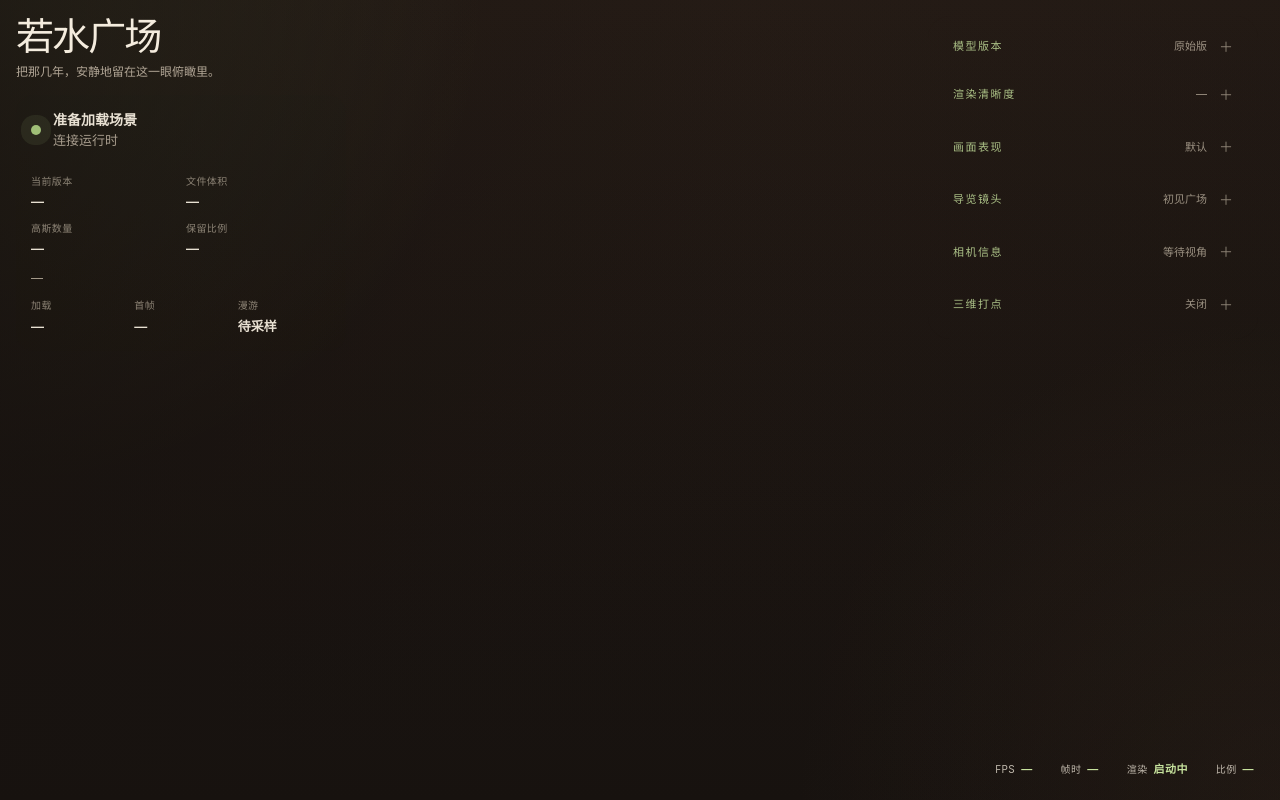
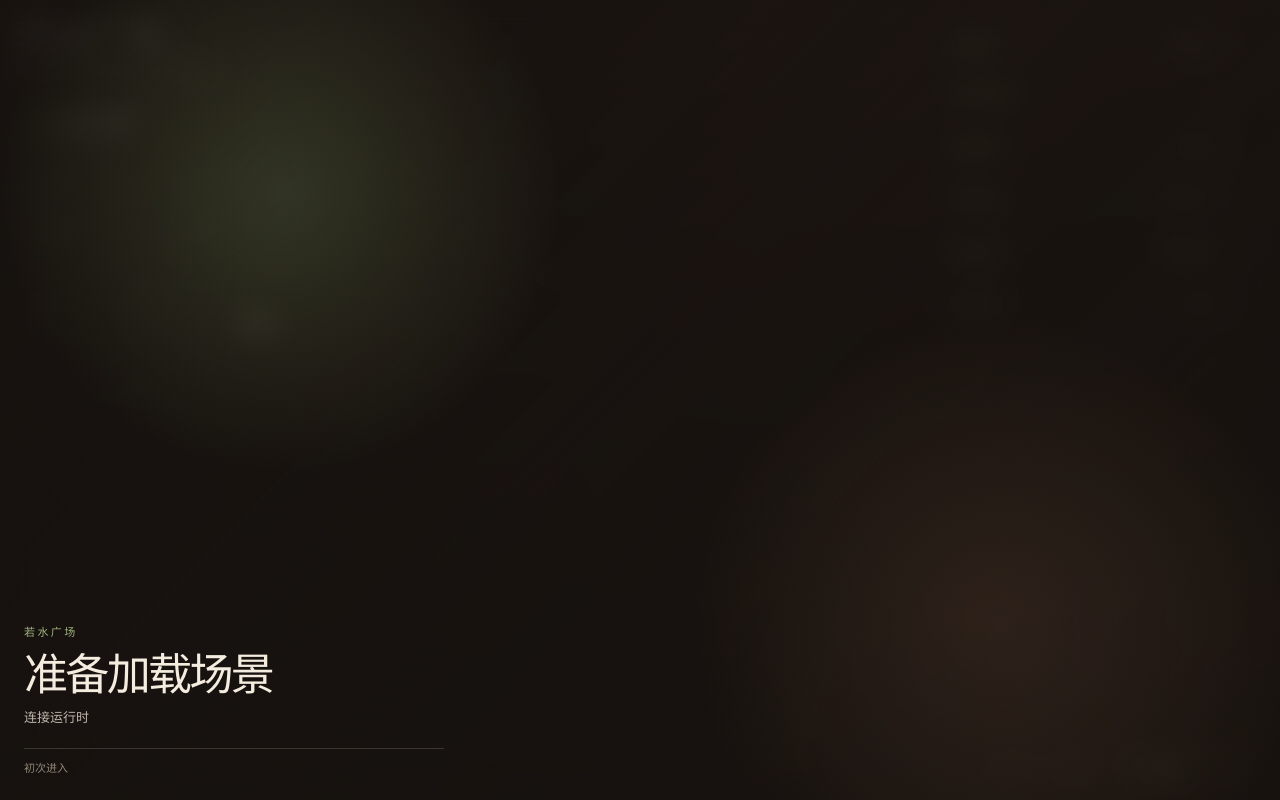
Before and after one commit to Taz-dingo/ruoshui, a React (Vite) app in the folder web/: page / in a window 1280 px wide. Built offline with nearby package versions, Linux system fonts and the light colour scheme.

Commit message:
feat: add viewer loading overlay

```diff
--- a/web/src/app/App.tsx
+++ b/web/src/app/App.tsx
@@ -5,6 +5,7 @@ import { CameraPanel } from '../components/viewer/CameraPanel';
 import { HeroPanel } from '../components/viewer/HeroPanel';
 import { HighlightAuthoringSection } from '../components/viewer/HighlightAuthoringSection';
 import { HighlightLayer } from '../components/viewer/HighlightLayer';
+import { LoadingOverlay } from '../components/viewer/LoadingOverlay';
 import { PresetsSection } from '../components/viewer/PresetsSection';
 import { RenderScaleSection } from '../components/viewer/RenderScaleSection';
 import { SceneLookSection } from '../components/viewer/SceneLookSection';
@@ -47,6 +48,7 @@ function App({
     <main className="shell">
       <div className="scene" ref={sceneContainerRef} />
       <HighlightLayer highlights={data.highlights ?? []} />
+      <LoadingOverlay />
       <div className="hud">
         <section className="rail">
           <HeroPanel
--- /dev/null
+++ b/web/src/components/viewer/LoadingOverlay.tsx
@@ -0,0 +1,35 @@
+import { useViewerUiStore } from '../../ui/state/viewer-ui-store';
+
+function LoadingOverlay() {
+  const loading = useViewerUiStore((store) => store.loading);
+  const status = useViewerUiStore((store) => store.status);
+  const sceneMeta = useViewerUiStore((store) => store.sceneMeta);
+
+  return (
+    <div
+      aria-hidden={!loading.visible}
+      className={`loading-overlay${loading.visible ? ' is-visible' : ''}`}
+      data-mode={loading.mode}
+    >
+      <div className="loading-overlay-scrim" />
+      <div className="loading-overlay-copy">
+        <span className="loading-overlay-kicker">若水广场</span>
+        <h2>{status.title}</h2>
+        <p>{status.detail}</p>
+        <div className="loading-overlay-track" aria-hidden="true">
+          <span className="loading-overlay-track-fill" />
+        </div>
+        <div className="loading-overlay-meta">
+          <span>
+            {loading.mode === 'boot' ? '初次进入' : '版本切换'}
+          </span>
+          {sceneMeta.title !== '—' ? <span>{sceneMeta.title}</span> : null}
+        </div>
+      </div>
+    </div>
+  );
+}
+
+export {
+  LoadingOverlay
+};
--- a/web/src/runtime/runtime-factory.ts
+++ b/web/src/runtime/runtime-factory.ts
@@ -30,6 +30,7 @@ interface CreateViewerRuntimeArgs {
   createBenchmark: (variantId: string) => VariantBenchmark;
   getVariantBenchmark: (variantId: string) => VariantBenchmark | null;
   publishVariantBenchmark: (variantId: string) => void;
+  setStatus?: (title: string, detail: string) => void;
   updateBenchmarkRoute: (runtimeState: any, dt: number) => boolean;
   getActiveRouteId: () => string | null;
   stopActiveBenchmarkRoute: (summaryText?: string, status?: string) => void;
@@ -51,6 +52,7 @@ function createViewerRuntime({
   createBenchmark,
   getVariantBenchmark,
   publishVariantBenchmark,
+  setStatus,
   updateBenchmarkRoute,
   getActiveRouteId,
   stopActiveBenchmarkRoute,
@@ -174,6 +176,7 @@ function createViewerRuntime({
     createBenchmark: () => createBenchmark(variant.id),
     publishVariantBenchmark,
     configureUnifiedGsplat,
+    setStatus,
     trackFirstFrame: (targetApp, variantId, switchStartedAt) =>
       trackBenchmarkFirstFrame(
         targetApp,
--- a/web/src/runtime/variant-loader.ts
+++ b/web/src/runtime/variant-loader.ts
@@ -6,6 +6,7 @@ interface LoadRuntimeVariantArgs {
   createBenchmark: () => any;
   publishVariantBenchmark: (variantId: string) => void;
   configureUnifiedGsplat: (app: any, variant: any) => any;
+  setStatus?: (title: string, detail: string) => void;
   trackFirstFrame: (app: any, variantId: string, switchStartedAt: number) => void;
 }
 
@@ -68,6 +69,7 @@ async function loadVariantIntoRuntime({
   createBenchmark,
   publishVariantBenchmark,
   configureUnifiedGsplat,
+  setStatus,
   trackFirstFrame
 }: LoadRuntimeVariantArgs) {
   if (!runtimeState?.app) {
@@ -87,6 +89,7 @@ async function loadVariantIntoRuntime({
   runtimeState.routeRecord = null;
   runtimeState.unifiedLodState = null;
 
+  setStatus?.('加载中', `读取 ${variant.name} 资源`);
   const assetLoadStartedAt = performance.now();
   const loadedSplatAsset = await loadGsplatAsset(pc, runtimeState, variant.id, variant.assetUrl);
 
@@ -96,10 +99,12 @@ async function loadVariantIntoRuntime({
     return;
   }
 
+  setStatus?.('解析中', '整理高斯索引与场景层级');
   attachLoadedSplat(pc, runtimeState, loadedSplatAsset, variant, configureUnifiedGsplat);
 
   benchmark.loadMs = performance.now() - assetLoadStartedAt;
   publishVariantBenchmark(variant.id);
+  setStatus?.('显影中', '把校园细节落到当前视角');
   trackFirstFrame(runtimeState.app, variant.id, timings.switchStartedAt);
   runtimeState.requestRender?.();
 }
--- a/web/src/runtime/viewer-runtime-controller.ts
+++ b/web/src/runtime/viewer-runtime-controller.ts
@@ -31,6 +31,7 @@ interface CreateViewerRuntimeControllerArgs {
   renderCameraMeta: (runtimeState: any) => void;
   renderHighlightOverlay: (runtimeState: any) => void;
   renderPerfHud: (runtimeState: any) => void;
+  setStatus: (title: string, detail: string) => void;
 }
 
 function createViewerRuntimeController({
@@ -54,6 +55,7 @@ function createViewerRuntimeController({
   renderCameraMeta,
   renderHighlightOverlay,
   renderPerfHud,
+  setStatus,
 }: CreateViewerRuntimeControllerArgs) {
   function stopBenchmarkRoute(runtimeState: any, status = "aborted") {
     stopBenchmarkPlaybackRoute({
@@ -117,6 +119,7 @@ function createViewerRuntimeController({
       createBenchmark,
       getVariantBenchmark,
       publishVariantBenchmark,
+      setStatus,
       updateBenchmarkRoute,
       getActiveRouteId,
       stopActiveBenchmarkRoute: (summaryText?: string, status?: string) =>
--- a/web/src/style.css
+++ b/web/src/style.css
@@ -72,6 +72,76 @@
 
   .highlight-layer {
     @apply pointer-events-none absolute inset-0 z-[2];
+  }
+
+  .loading-overlay {
+    @apply pointer-events-none absolute inset-0 z-[5] opacity-0 transition-opacity duration-300 ease-out;
+  }
+
+  .loading-overlay.is-visible {
+    @apply pointer-events-auto opacity-100;
+  }
+
+  .loading-overlay-scrim {
+    @apply absolute inset-0;
+    background:
+      radial-gradient(circle at 22% 24%, rgba(168, 201, 125, 0.18), transparent 24%),
+      radial-gradient(circle at 78% 78%, rgba(145, 103, 74, 0.18), transparent 26%),
+      linear-gradient(135deg, rgba(23, 18, 15, 0.92) 0%, rgba(23, 18, 15, 0.7) 48%, rgba(23, 18, 15, 0.86) 100%);
+    backdrop-filter: blur(14px);
+  }
+
+  .loading-overlay[data-mode='switch'] .loading-overlay-scrim {
+    background:
+      radial-gradient(circle at 22% 24%, rgba(168, 201, 125, 0.12), transparent 24%),
+      radial-gradient(circle at 78% 78%, rgba(145, 103, 74, 0.12), transparent 26%),
+      linear-gradient(135deg, rgba(23, 18, 15, 0.72) 0%, rgba(23, 18, 15, 0.42) 48%, rgba(23, 18, 15, 0.64) 100%);
+    backdrop-filter: blur(10px);
+  }
+
+  .loading-overlay-copy {
+    @apply absolute left-6 right-6 bottom-6 max-w-[420px];
+  }
+
+  .loading-overlay-kicker {
+    @apply block text-[11px] uppercase tracking-[0.22em];
+    color: rgba(199, 227, 158, 0.78);
+  }
+
+  .loading-overlay-copy h2 {
+    @apply mt-3 mb-0 text-[clamp(28px,4vw,44px)] leading-[0.96] tracking-[-0.06em];
+    text-wrap: balance;
+  }
+
+  .loading-overlay-copy p {
+    @apply mt-3 mb-0 max-w-[28rem] text-[13px] leading-[1.6];
+    color: rgba(244, 236, 222, 0.76);
+  }
+
+  .loading-overlay-track {
+    @apply mt-5 h-px w-full overflow-hidden;
+    background: rgba(244, 236, 222, 0.16);
+  }
+
+  .loading-overlay-track-fill {
+    @apply block h-full w-1/3;
+    background: linear-gradient(90deg, rgba(199, 227, 158, 0) 0%, rgba(199, 227, 158, 0.92) 45%, rgba(244, 236, 222, 0) 100%);
+    animation: ruoshui-loading-sweep 1.35s ease-in-out infinite;
+  }
+
+  .loading-overlay-meta {
+    @apply mt-3 flex flex-wrap gap-x-3 gap-y-1 text-[11px];
+    color: rgba(231, 218, 198, 0.58);
+  }
+
+  .loading-overlay-meta span {
+    @apply inline-flex items-center gap-2;
+  }
+
+  .loading-overlay-meta span:not(:last-child)::after {
+    content: "";
+    @apply inline-block h-1 w-1 rounded-full;
+    background: rgba(231, 218, 198, 0.28);
   }
 
   .highlight-layer.is-authoring {
@@ -689,6 +759,16 @@
     @apply cursor-wait opacity-55;
     transform: none;
   }
+
+  @keyframes ruoshui-loading-sweep {
+    0% {
+      transform: translateX(-140%);
+    }
+
+    100% {
+      transform: translateX(320%);
+    }
+  }
 }
 
 @layer utilities {
--- a/web/src/ui/controllers/viewer-startup-controller.ts
+++ b/web/src/ui/controllers/viewer-startup-controller.ts
@@ -38,6 +38,7 @@ interface InitializeViewerStartupArgs {
   renderPerfHud: (runtimeState: any) => void;
   publishRouteDiagnostics: () => void;
   installRouteAnalysisBridge: () => void;
+  setLoading: (mode: 'boot' | 'switch') => void;
   setStatus: (title: string, detail: string) => void;
 }
 
@@ -133,6 +134,7 @@ function initializeViewerStartup({
   renderPerfHud,
   publishRouteDiagnostics,
   installRouteAnalysisBridge,
+  setLoading,
   setStatus
 }: InitializeViewerStartupArgs) {
   updatePresetButtons();
@@ -147,6 +149,7 @@ function initializeViewerStartup({
   renderPerfHud(null);
   publishRouteDiagnostics();
   installRouteAnalysisBridge();
+  setLoading('boot');
   setStatus('加载中', '准备场景资源');
 }
 
--- a/web/src/ui/state/types.ts
+++ b/web/src/ui/state/types.ts
@@ -82,6 +82,11 @@ interface HighlightAuthoringViewState {
   note: string;
   jsonSnippet: string;
   copyNote: string;
+}
+
+interface LoadingViewState {
+  visible: boolean;
+  mode: 'boot' | 'switch';
 }
 
 interface StatusViewState {
@@ -175,6 +180,7 @@ export type {
   CameraViewState,
   HighlightOverlayViewState,
   HighlightPinView,
+  LoadingViewState,
   PerfHudViewState,
   PresetPanelItemView,
   PresetPanelViewState,
--- a/web/src/ui/state/viewer-ui-store.ts
+++ b/web/src/ui/state/viewer-ui-store.ts
@@ -4,6 +4,7 @@ import type {
   CameraViewState,
   HighlightAuthoringViewState,
   HighlightOverlayViewState,
+  LoadingViewState,
   PerfHudViewState,
   PresetPanelViewState,
   RenderScaleViewState,
@@ -20,6 +21,7 @@ interface ViewerUiStoreState {
   camera: CameraViewState;
   highlightAuthoring: HighlightAuthoringViewState;
   highlightOverlay: HighlightOverlayViewState;
+  loading: LoadingViewState;
   perfHud: PerfHudViewState;
   renderScale: RenderScaleViewState;
   routeDiagnostics: RouteDiagnosticsViewState;
@@ -33,6 +35,7 @@ interface ViewerUiStoreState {
   setCamera: (camera: CameraViewState) => void;
   setHighlightAuthoring: (highlightAuthoring: HighlightAuthoringViewState) => void;
   setHighlightOverlay: (highlightOverlay: HighlightOverlayViewState) => void;
+  setLoading: (loading: LoadingViewState) => void;
   setPerfHud: (perfHud: PerfHudViewState) => void;
   setRenderScale: (renderScale: RenderScaleViewState) => void;
   setRouteDiagnostics: (routeDiagnostics: RouteDiagnosticsViewState) => void;
@@ -89,6 +92,11 @@ const emptyStatusState: StatusViewState = {
   detail: '连接运行时'
 };
 
+const emptyLoadingState: LoadingViewState = {
+  visible: true,
+  mode: 'boot'
+};
+
 const emptySceneMetaState: SceneMetaViewState = {
   title: '—',
   size: '—',
@@ -130,6 +138,7 @@ const useViewerUiStore = create<ViewerUiStoreState>((set) => ({
   camera: emptyCameraState,
   highlightAuthoring: emptyHighlightAuthoringState,
   highlightOverlay: emptyHighlightOverlayState,
+  loading: emptyLoadingState,
   perfHud: emptyPerfHudState,
   renderScale: emptyRenderScaleState,
   routeDiagnostics: emptyRouteDiagnosticsState,
@@ -143,6 +152,7 @@ const useViewerUiStore = create<ViewerUiStoreState>((set) => ({
   setCamera: (camera) => set({ camera }),
   setHighlightAuthoring: (highlightAuthoring) => set({ highlightAuthoring }),
   setHighlightOverlay: (highlightOverlay) => set({ highlightOverlay }),
+  setLoading: (loading) => set({ loading }),
   setPerfHud: (perfHud) => set({ perfHud }),
   setRenderScale: (renderScale) => set({ renderScale }),
   setRouteDiagnostics: (routeDiagnostics) => set({ routeDiagnostics }),
@@ -159,6 +169,7 @@ export {
   emptyCameraState,
   emptyHighlightAuthoringState,
   emptyHighlightOverlayState,
+  emptyLoadingState,
   emptyPerfHudState,
   emptyRenderScaleState,
   emptyRouteDiagnosticsState,
--- a/web/src/ui/state/viewer-ui-sync.ts
+++ b/web/src/ui/state/viewer-ui-sync.ts
@@ -298,6 +298,20 @@ function setViewerStatus(title: string, detail: string) {
   });
 }
 
+function setViewerLoading(mode: 'boot' | 'switch' = 'switch') {
+  useViewerUiStore.getState().setLoading({
+    visible: true,
+    mode
+  });
+}
+
+function clearViewerLoading() {
+  useViewerUiStore.getState().setLoading({
+    visible: false,
+    mode: 'switch'
+  });
+}
+
 function syncSceneLookState(sceneLook: SceneLookSettings) {
   useViewerUiStore.getState().setSceneLook({
     summary: formatSceneLookSummary(sceneLook),
@@ -313,7 +327,9 @@ function syncSceneLookState(sceneLook: SceneLookSettings) {
 export {
   buildCameraState,
   buildRouteDiagnosticsState,
+  clearViewerLoading,
   setPresetPanelSummary,
+  setViewerLoading,
   setViewerStatus,
   syncCameraState,
   syncHighlightOverlayState,
```
Also changed, not shown: web/src/app/viewer.ts (+7 -1 lines), web/src/runtime/variant-orchestration.ts (+12 -1 lines), 1 other file (tests, documents, lock files or other folders).
